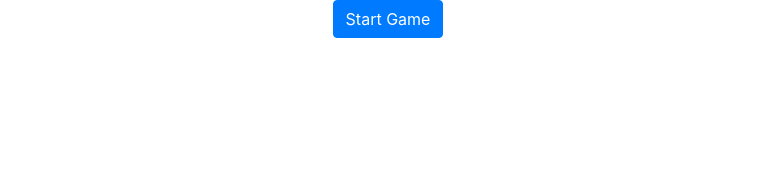
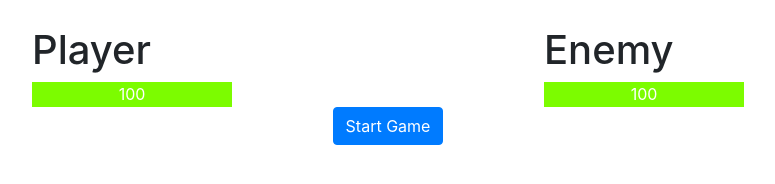
Before and after one commit to joshuacheideman/Monster-Slayer, a plain HTML site: page index.html in a window 1280 px wide. Shown: the whole page, without its empty margins (252-1027 px from the left). Drawn offline with nearby package versions, Linux system fonts and the light colour scheme.

Commit message:
Added Basic Health bars for player and enemy

```diff
--- a/app.js
+++ b/app.js
@@ -2,7 +2,9 @@ new Vue({
 	el: "#app",
 	data:
 	{
-		GameStart:false
+		GameStart:false,
+		PlayerHealth:100,
+		EnemyHealth:100,
 	},
 	methods:{
 		StartGame: function(){
--- a/index.html
+++ b/index.html
@@ -7,9 +7,24 @@
 
 		<link rel="stylesheet" type="text/css" href="./normalize.css" media="screen"/>
 		<link rel="stylesheet" href="https://stackpath.bootstrapcdn.com/bootstrap/4.1.1/css/bootstrap.min.css" integrity="sha384-WskhaSGFgHYWDcbwN70/dfYBj47jz9qbsMId/iRN3ewGhXQFZCSftd1LZCfmhktB" crossorigin="anonymous">
+		<link rel="stylesheet" type="text/css" href="./style.css" media="screen"/>
 	</head>
-	<body>
+	<body class="margin">
 		<div id="app">
+			<div class="d-flex justify-content-around">
+				<div>
+					<h1>Player</h1>
+					<div class="healthbar white text-center">
+						{{PlayerHealth}}
+					</div>
+				</div>
+				<div>
+					<h1>Enemy</h1>
+					<div class="healthbar white text-center">
+						{{EnemyHealth}}
+					</div>
+				</div>
+			</div>
 			<div class="d-flex justify-content-center">
 				<button type="button" class="btn btn-primary" v-if="!GameStart" @click="StartGame">Start Game</button>
 				<button type="button" class="m-2 btn btn-primary" v-if="GameStart">Attack</button>
--- /dev/null
+++ b/style.css
@@ -0,0 +1,13 @@
+.margin{
+	margin-top:2%;
+	margin-left:10%;
+	margin-right:10%;
+}
+.healthbar{
+	background-color:lawngreen;
+	width:200px;
+	height:25px;
+}
+.white{
+	color:white;
+}
```
